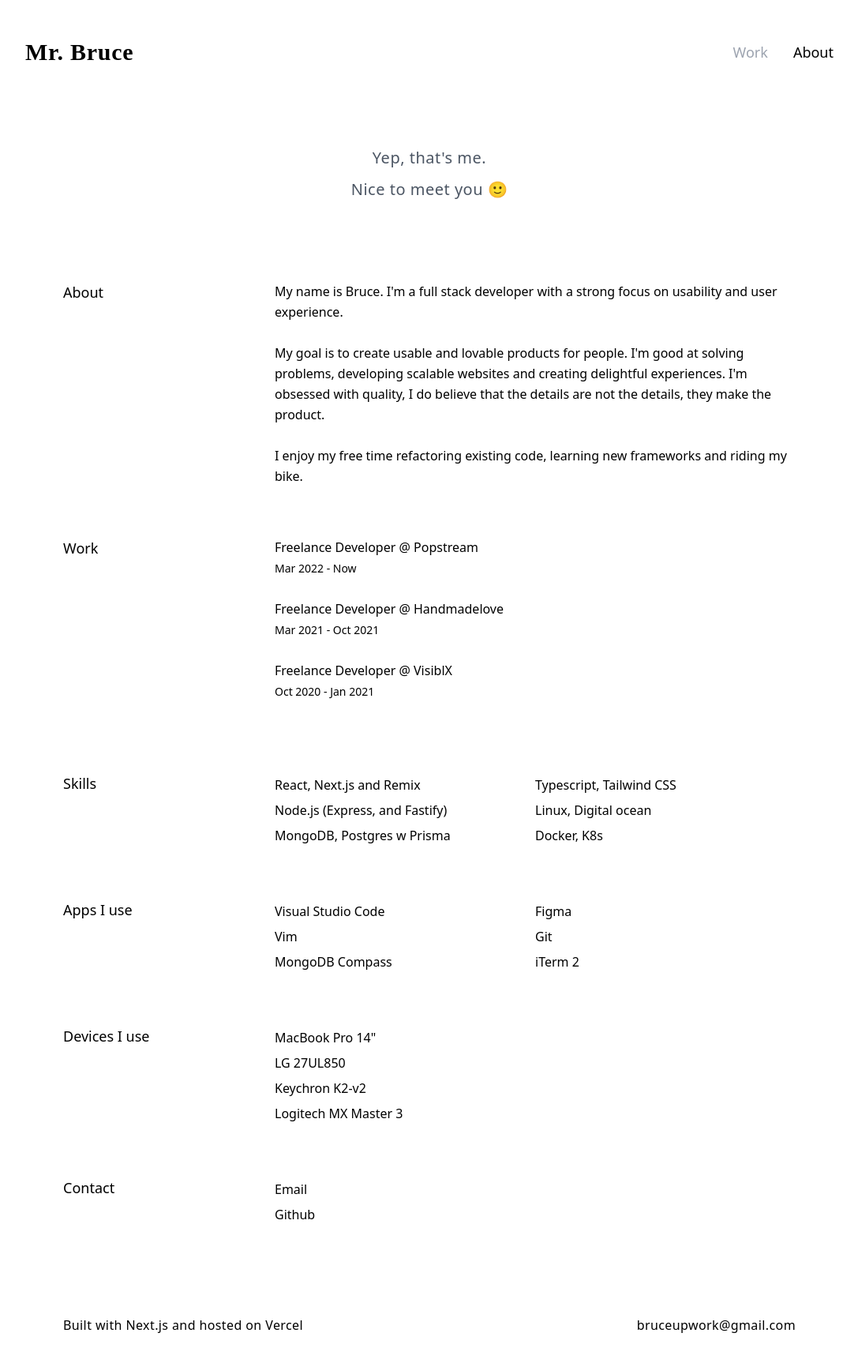
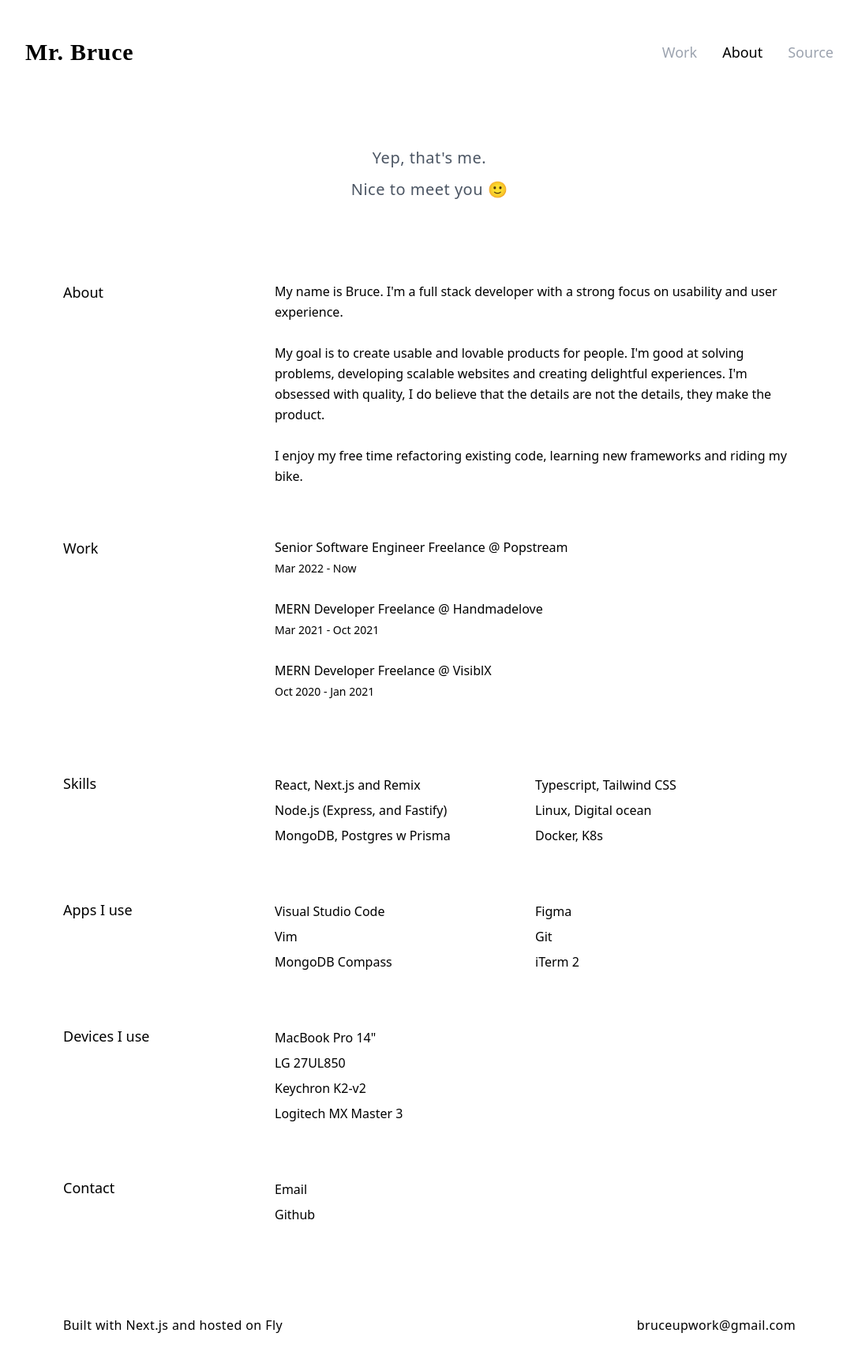
Before and after one commit to bruceleshanth/mrbruce.in, a Next.js app: page /about in a window 1280 px wide. Shown: the top 1726 px of the page at 79% size, without its empty margins (96-1183 px from the left). Built offline with nearby package versions, Linux system fonts and the light colour scheme; a web font is replaced by a local one.

Commit message:
update: deps upgrade, fly deployment, new tags and popstream link

```diff
--- a/src/components/nav/footer.tsx
+++ b/src/components/nav/footer.tsx
@@ -7,8 +7,8 @@ export default function Footer() {
           <strong>Next.js</strong>
         </a>{' '}
         and hosted on{' '}
-        <a href="https://vercel.com" target="_blank" rel="noreferrer">
-          <strong>Vercel</strong>
+        <a href="https://fly.io" target="_blank" rel="noreferrer">
+          <strong>Fly</strong>
         </a>
       </p>
       <a href="mailto:bruceupwork@gmail.com">
--- a/src/components/nav/header.tsx
+++ b/src/components/nav/header.tsx
@@ -5,6 +5,11 @@ import cn from 'classnames'
 const menus = [
   { menu: 'Work', path: '/' },
   { menu: 'About', path: '/about' },
+  {
+    menu: 'Source',
+    path: 'https://github.com/bruceleshanth/mrbruce.in',
+    external: true,
+  },
 ]
 
 export default function Header() {
@@ -32,7 +37,7 @@ export default function Header() {
               className={cn({ 'text-gray-400': menu.path !== router.pathname })}
             >
               <Link href={menu.path}>
-                <a>{menu.menu}</a>
+                <a target={menu.external ? '_blank' : '_self'}>{menu.menu}</a>
               </Link>
             </li>
           ))}
--- a/src/components/project-card.tsx
+++ b/src/components/project-card.tsx
@@ -19,12 +19,14 @@ type Props = {
 export default function ProjectCard({ project }: Props) {
   return (
     <div>
-      <Link target="_blank" href={project.link || ''}>
-        <img
-          alt={project.name}
-          className="w-full h-auto object-cover hover:scale-105 transition-all cursor-pointer"
-          src={project.cover}
-        />
+      <Link href={project.link || ''}>
+        <a target="_blank">
+          <img
+            alt={project.name}
+            className="w-full h-auto object-cover hover:scale-105 transition-all cursor-pointer"
+            src={project.cover}
+          />
+        </a>
       </Link>
       <h3 className="font-medium mt-4">{project.name}</h3>
       <p className="text-gray-400 mt-2 text-sm font-light">{project.intro}</p>
--- a/src/containers/about.tsx
+++ b/src/containers/about.tsx
@@ -26,17 +26,17 @@ export default function AboutMe() {
 
         <h3 className="text-lg">Work</h3>
         <p className="font-light leading-relaxed">
-          Freelance Developer @ Popstream
+          <strong>Senior Software Engineer Freelance</strong> @ Popstream
           <br />
           <span className="text-sm">Mar 2022 - Now</span>
           <br />
           <br />
-          Freelance Developer @ Handmadelove
+          <strong>MERN Developer Freelance</strong> @ Handmadelove
           <br />
           <span className="text-sm">Mar 2021 - Oct 2021</span>
           <br />
           <br />
-          Freelance Developer @ VisiblX
+          <strong>MERN Developer Freelance</strong> @ VisiblX
           <br />
           <span className="text-sm">Oct 2020 - Jan 2021</span>
           <br />
--- a/src/data/projects.ts
+++ b/src/data/projects.ts
@@ -15,6 +15,7 @@ const projects: Project[] = [
       'Linux',
       'MongoDB',
       'Firebase',
+      'Digital Ocean',
     ],
   },
   {
@@ -23,14 +24,16 @@ const projects: Project[] = [
     intro:
       'Popstream is a social media platform built with React Native + Typescript.  Its unique following system helps you reach more audiences easily.',
     cover: '/popstream.jpeg',
+    link: 'https://popstream.co',
     techs: [
       'React Native',
       'Typescript',
       'Firebase',
       'Node.js',
-      'Postgres',
-      'Prisma ORM',
-      'Linux',
+      'Postgresql',
+      'Serverless',
+      'Multi-region',
+      'Fly.io',
     ],
   },
   {
```
Also changed, not shown: package.json (+12 -12 lines), 1 other file (tests, documents, lock files or other folders).
